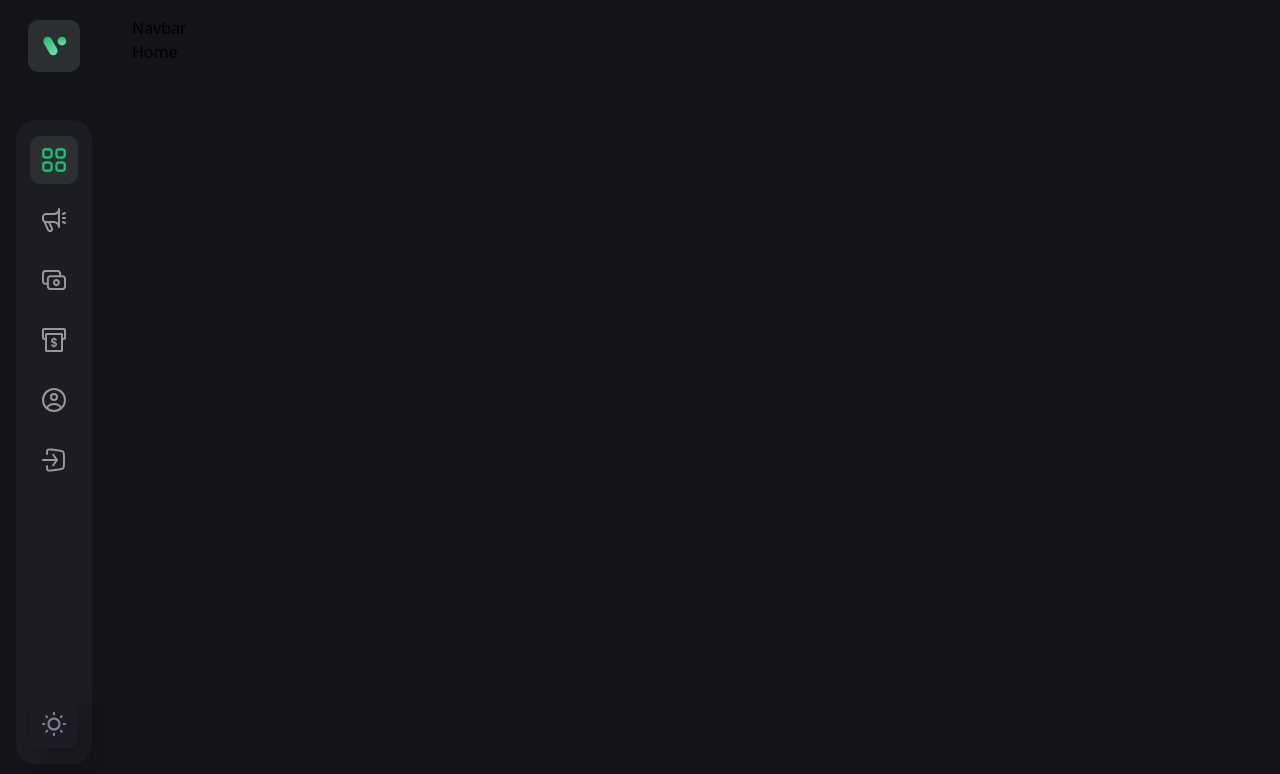
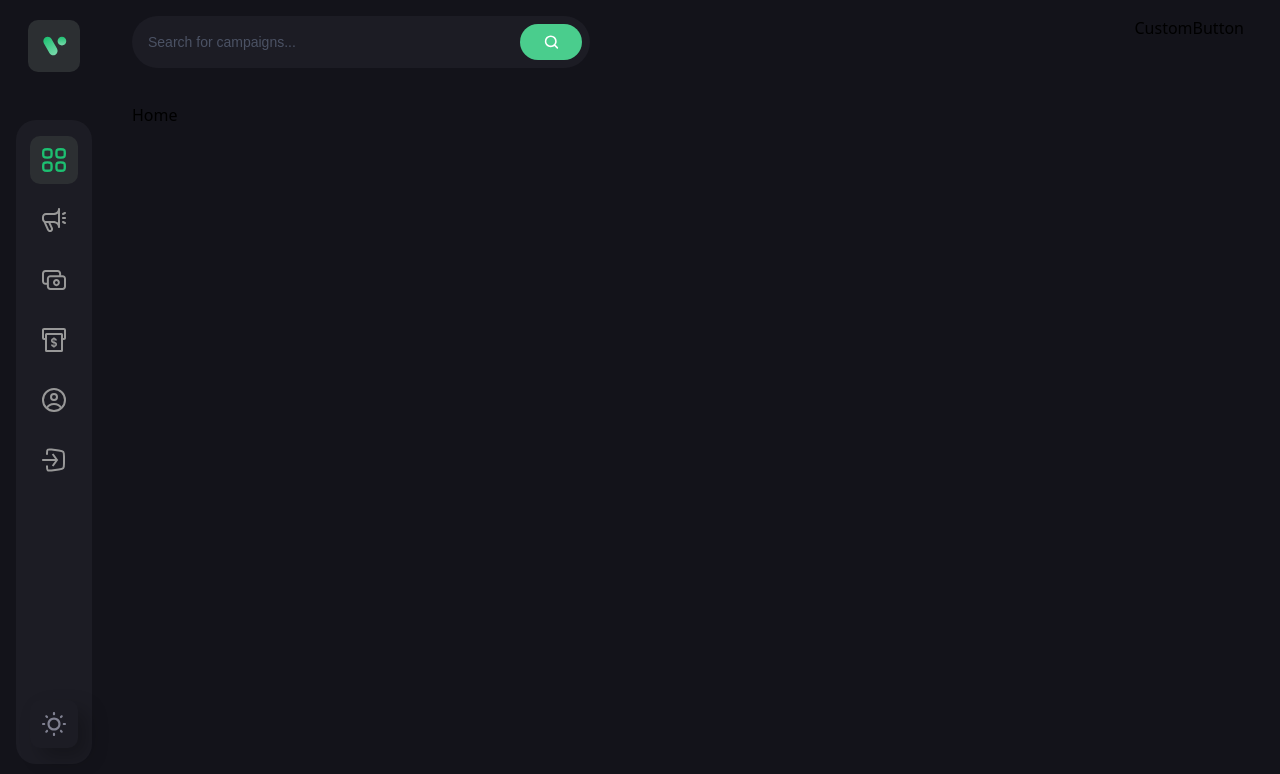
Before and after one commit to JvFern4ndes/web3_crowdfunding, a React (Vite) app in the folder client/: page / in a window 1280 px wide. Shown: the top 774 px of the page. Built offline with nearby package versions, Linux system fonts and the light colour scheme; what @thirdweb-dev/react would draw is missing.

Commit message:
finished the creation of the search field of navbar

```diff
--- a/client/package.json
+++ b/client/package.json
@@ -6,7 +6,8 @@
         "dev": "vite",
         "build": "tsc && vite build",
         "preview": "vite preview",
-    "lint": "eslint . --fix"
+        "lint": "eslint . --fix",
+        "tailwind": "npx tailwindcss -i ./src/input.css -o ./src/output.css --watch"
     },
     "dependencies": {
         "@thirdweb-dev/react": "^3.13.1",
--- /dev/null
+++ b/client/src/components/CustomButton.jsx
@@ -0,0 +1,7 @@
+import React from 'react';
+
+const CustomButton = () => {
+    return <div>CustomButton</div>;
+};
+
+export default CustomButton;
--- a/client/src/components/Navbar.jsx
+++ b/client/src/components/Navbar.jsx
@@ -1,8 +1,38 @@
 import React, { useState } from 'react';
 import { Link, useNavigate } from 'react-router-dom';
 
+import { CustomButton } from './';
+import { logo, menu, search, thirdweb } from '../assets';
+import { navlinks } from '../constants';
+
 const Navbar = () => {
-    return <div>Navbar</div>;
+    const navigate = useNavigate();
+    const [isActive, setIsActive] = useState('dashboard');
+    const [toggleDrawer, setToggleDrawer] = useState(false);
+
+    return (
+        <div className="flex md:flex-row flex-col-reverse justify-between mb-[35px] gap-6">
+            <div className="lg:flex-1 flex flex-row max-w-[458px] py-2 pl-4 pr-2 h-[52px] bg-[#1c1c24] rounded-[100px]">
+                <input
+                    type="text"
+                    placeholder="Search for campaigns..."
+                    className="flex w-full font-epilogue font-normal text-[14px] placeholder:text-[#4b5264] text-white bg-transparent outline-none"
+                />
+
+                <div className="w-[72px] h-full rounded-[20px] bg-[#4acd8d] flex justify-center items-center cursor-pointer">
+                    <img
+                        src={search}
+                        alt="search"
+                        className="w-[15px] object-contain"
+                    />
+                </div>
+            </div>
+
+            <div className="sm:flex hidden flex-row justify-end gap-4">
+                <CustomButton />
+            </div>
+        </div>
+    );
 };
 
 export default Navbar;
--- a/client/src/components/index.js
+++ b/client/src/components/index.js
@@ -1,2 +1,3 @@
 export { default as Sidebar } from './Sidebar';
 export { default as Navbar } from './Navbar';
+export { default as CustomButton } from './CustomButton';
--- a/client/src/output.css
+++ b/client/src/output.css
@@ -571,6 +571,10 @@ video {
   margin-right: auto;
 }
 
+.mb-\[35px\] {
+  margin-bottom: 35px;
+}
+
 .mr-10 {
   margin-right: 2.5rem;
 }
@@ -603,6 +607,10 @@ video {
   height: 93vh;
 }
 
+.h-full {
+  height: 100%;
+}
+
 .min-h-screen {
   min-height: 100vh;
 }
@@ -619,12 +627,28 @@ video {
   width: 52px;
 }
 
+.w-\[72px\] {
+  width: 72px;
+}
+
 .w-\[76px\] {
   width: 76px;
 }
 
+.w-\[15px\] {
+  width: 15px;
+}
+
+.w-full {
+  width: 100%;
+}
+
 .max-w-\[1280px\] {
   max-width: 1280px;
+}
+
+.max-w-\[458px\] {
+  max-width: 458px;
 }
 
 .flex-1 {
@@ -643,8 +667,16 @@ video {
   flex-direction: column;
 }
 
+.flex-col-reverse {
+  flex-direction: column-reverse;
+}
+
 .items-center {
   align-items: center;
+}
+
+.justify-end {
+  justify-content: flex-end;
 }
 
 .justify-center {
@@ -659,12 +691,24 @@ video {
   gap: 0.75rem;
 }
 
+.gap-6 {
+  gap: 1.5rem;
+}
+
+.gap-4 {
+  gap: 1rem;
+}
+
 .rounded-\[10px\] {
   border-radius: 10px;
 }
 
 .rounded-\[20px\] {
   border-radius: 20px;
+}
+
+.rounded-\[100px\] {
+  border-radius: 100px;
 }
 
 .bg-\[\#13131a\] {
@@ -682,22 +726,57 @@ video {
   background-color: rgb(44 47 50 / var(--tw-bg-opacity));
 }
 
-.bg-\[f00\] {
-  background-color: f00;
+.bg-\[\#4acd8d\] {
+  --tw-bg-opacity: 1;
+  background-color: rgb(74 205 141 / var(--tw-bg-opacity));
 }
 
-.bg-\[\#f00\] {
-  --tw-bg-opacity: 1;
-  background-color: rgb(255 0 0 / var(--tw-bg-opacity));
+.bg-transparent {
+  background-color: transparent;
+}
+
+.object-contain {
+  -o-object-fit: contain;
+     object-fit: contain;
 }
 
 .p-4 {
   padding: 1rem;
 }
 
+.py-2 {
+  padding-top: 0.5rem;
+  padding-bottom: 0.5rem;
+}
+
 .py-4 {
   padding-top: 1rem;
   padding-bottom: 1rem;
+}
+
+.pl-4 {
+  padding-left: 1rem;
+}
+
+.pr-2 {
+  padding-right: 0.5rem;
+}
+
+.font-epilogue {
+  font-family: Epilogue, sans-serif;
+}
+
+.text-\[14px\] {
+  font-size: 14px;
+}
+
+.font-normal {
+  font-weight: 400;
+}
+
+.text-white {
+  --tw-text-opacity: 1;
+  color: rgb(255 255 255 / var(--tw-text-opacity));
 }
 
 .shadow-secondary {
@@ -706,9 +785,24 @@ video {
   box-shadow: var(--tw-ring-offset-shadow, 0 0 #0000), var(--tw-ring-shadow, 0 0 #0000), var(--tw-shadow);
 }
 
+.outline-none {
+  outline: 2px solid transparent;
+  outline-offset: 2px;
+}
+
 .grayscale {
   --tw-grayscale: grayscale(100%);
   filter: var(--tw-blur) var(--tw-brightness) var(--tw-contrast) var(--tw-grayscale) var(--tw-hue-rotate) var(--tw-invert) var(--tw-saturate) var(--tw-sepia) var(--tw-drop-shadow);
+}
+
+.placeholder\:text-\[\#4b5264\]::-moz-placeholder {
+  --tw-text-opacity: 1;
+  color: rgb(75 82 100 / var(--tw-text-opacity));
+}
+
+.placeholder\:text-\[\#4b5264\]::placeholder {
+  --tw-text-opacity: 1;
+  color: rgb(75 82 100 / var(--tw-text-opacity));
 }
 
 @media not all and (min-width: 640px) {
@@ -726,3 +820,15 @@ video {
     padding-right: 1.25rem;
   }
 }
+
+@media (min-width: 768px) {
+  .md\:flex-row {
+    flex-direction: row;
+  }
+}
+
+@media (min-width: 1024px) {
+  .lg\:flex-1 {
+    flex: 1 1 0%;
+  }
+}
```
Lines whose indentation alone changed are shown as unchanged.
